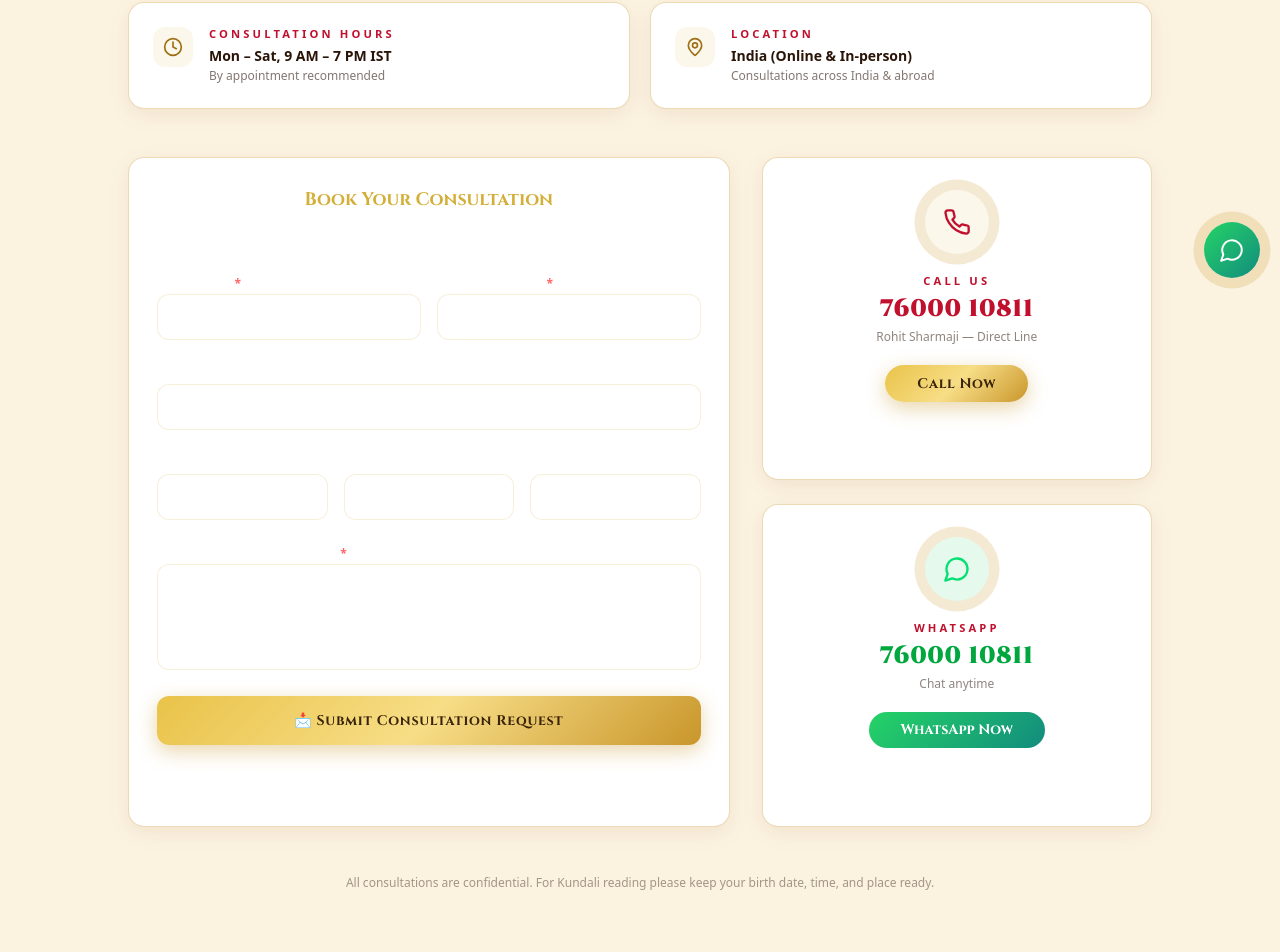
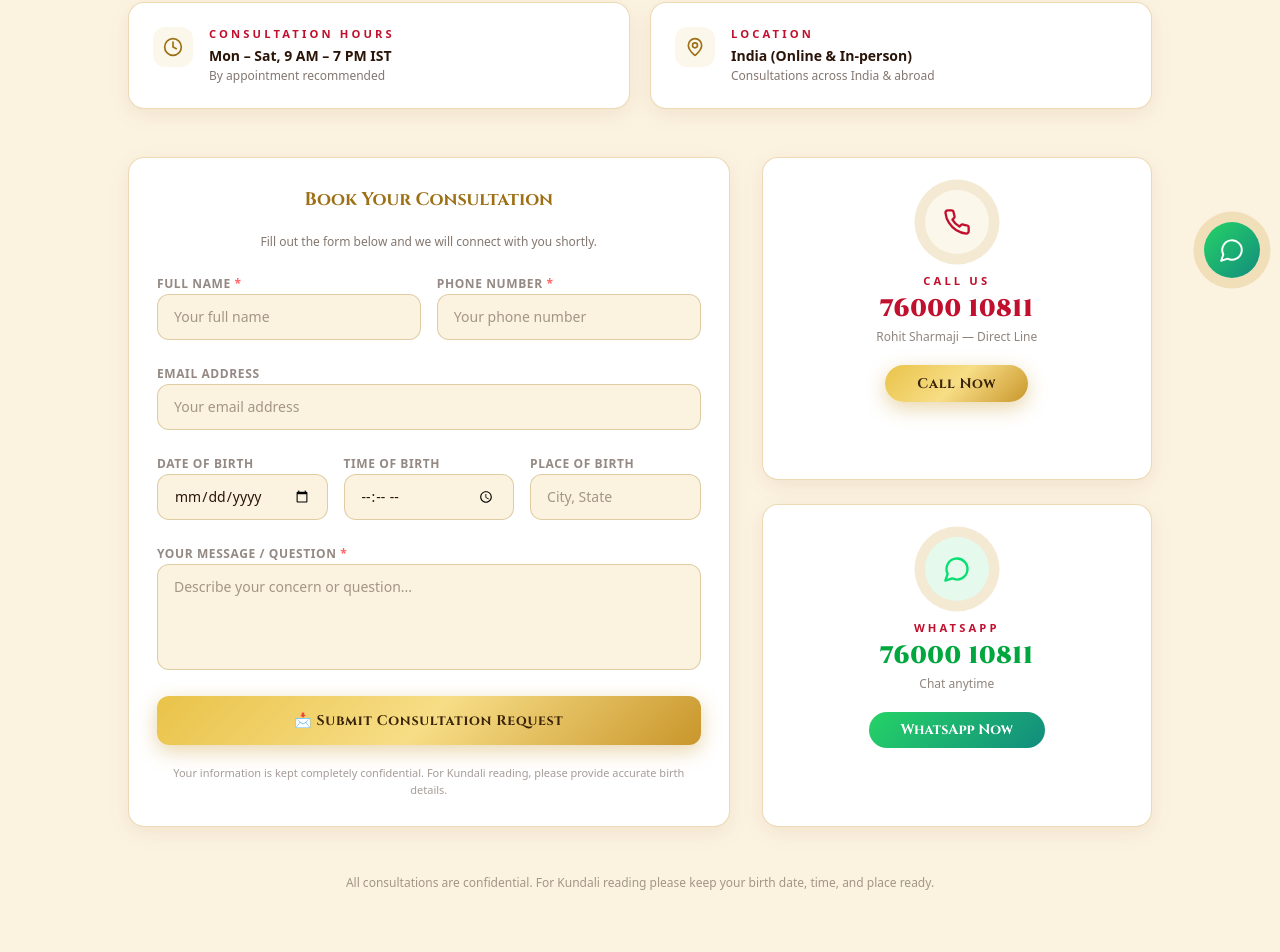
Before and after one commit to Sanchitjha/Astrologer, a Next.js app: page /contact in a window 1280 px wide. Shown: the part 498-1450 px from the top of the page. Built offline with nearby package versions, Linux system fonts and the light colour scheme.

Commit message:
feat: implement initial set of reusable components for astrology website sections

```diff
--- a/components/ContactForm.js
+++ b/components/ContactForm.js
@@ -48,12 +48,12 @@ export default function ContactForm() {
       <div className="glass-card rounded-2xl p-10 text-center space-y-4">
         <span className="text-5xl block">✅</span>
         <h3
-          className="text-[#D4AF37] text-xl font-bold"
+          className="text-[#9E7016] text-xl font-bold"
           style={{ fontFamily: 'var(--font-cinzel)' }}
         >
           Message Sent!
         </h3>
-        <p className="text-white/60 text-sm">
+        <p className="text-[#2A1408]/60 text-sm">
           Thank you for reaching out. Rohit Sharmaji will get back to you soon.
         </p>
         <button
@@ -73,18 +73,18 @@ export default function ContactForm() {
   return (
     <form onSubmit={handleSubmit} className="glass-card rounded-2xl p-7 space-y-5">
       <h3
-        className="text-[#D4AF37] font-bold text-lg text-center"
+        className="text-[#9E7016] font-bold text-lg text-center"
         style={{ fontFamily: 'var(--font-cinzel)' }}
       >
         Book Your Consultation
       </h3>
-      <p className="text-white/58 text-xs text-center">
+      <p className="text-[#2A1408]/58 text-xs text-center">
         Fill out the form below and we will connect with you shortly.
       </p>
 
       <div className="grid sm:grid-cols-2 gap-4">
         <div className="space-y-1.5">
-          <label htmlFor="name" className="text-white/50 text-xs font-semibold tracking-wider uppercase">
+          <label htmlFor="name" className="text-[#2A1408]/50 text-xs font-semibold tracking-wider uppercase">
             Full Name <span className="text-red-400">*</span>
           </label>
           <input
@@ -95,12 +95,12 @@ export default function ContactForm() {
             value={form.name}
             onChange={handleChange}
             placeholder="Your full name"
-            className="w-full bg-white/5 border border-[#D4AF37]/20 rounded-xl px-4 py-3 text-sm text-white placeholder:text-white/42 focus:border-[#D4AF37]/60 focus:outline-none focus:ring-1 focus:ring-[#D4AF37]/30 transition-colors"
+            className="w-full bg-[#FBF3E0] border border-[#9E7016]/30 rounded-xl px-4 py-3 text-sm text-[#2A1408] placeholder:text-[#2A1408]/42 focus:border-[#C1102E]/60 focus:outline-none focus:ring-1 focus:ring-[#C1102E]/20 transition-colors"
           />
         </div>
 
         <div className="space-y-1.5">
-          <label htmlFor="phone" className="text-white/50 text-xs font-semibold tracking-wider uppercase">
+          <label htmlFor="phone" className="text-[#2A1408]/50 text-xs font-semibold tracking-wider uppercase">
             Phone Number <span className="text-red-400">*</span>
           </label>
           <input
@@ -111,13 +111,13 @@ export default function ContactForm() {
             value={form.phone}
             onChange={handleChange}
             placeholder="Your phone number"
-            className="w-full bg-white/5 border border-[#D4AF37]/20 rounded-xl px-4 py-3 text-sm text-white placeholder:text-white/42 focus:border-[#D4AF37]/60 focus:outline-none focus:ring-1 focus:ring-[#D4AF37]/30 transition-colors"
+            className="w-full bg-[#FBF3E0] border border-[#9E7016]/30 rounded-xl px-4 py-3 text-sm text-[#2A1408] placeholder:text-[#2A1408]/42 focus:border-[#C1102E]/60 focus:outline-none focus:ring-1 focus:ring-[#C1102E]/20 transition-colors"
           />
         </div>
       </div>
 
       <div className="space-y-1.5">
-        <label htmlFor="email" className="text-white/50 text-xs font-semibold tracking-wider uppercase">
+        <label htmlFor="email" className="text-[#2A1408]/50 text-xs font-semibold tracking-wider uppercase">
           Email Address
         </label>
         <input
@@ -127,13 +127,13 @@ export default function ContactForm() {
           value={form.email}
           onChange={handleChange}
           placeholder="Your email address"
-          className="w-full bg-white/5 border border-[#D4AF37]/20 rounded-xl px-4 py-3 text-sm text-white placeholder:text-white/42 focus:border-[#D4AF37]/60 focus:outline-none focus:ring-1 focus:ring-[#D4AF37]/30 transition-colors"
+          className="w-full bg-[#FBF3E0] border border-[#9E7016]/30 rounded-xl px-4 py-3 text-sm text-[#2A1408] placeholder:text-[#2A1408]/42 focus:border-[#C1102E]/60 focus:outline-none focus:ring-1 focus:ring-[#C1102E]/20 transition-colors"
         />
       </div>
 
       <div className="grid sm:grid-cols-3 gap-4">
         <div className="space-y-1.5">
-          <label htmlFor="dob" className="text-white/50 text-xs font-semibold tracking-wider uppercase">
+          <label htmlFor="dob" className="text-[#2A1408]/50 text-xs font-semibold tracking-wider uppercase">
             Date of Birth
           </label>
           <input
@@ -142,12 +142,12 @@ export default function ContactForm() {
             type="date"
             value={form.dob}
             onChange={handleChange}
-            className="w-full bg-white/5 border border-[#D4AF37]/20 rounded-xl px-4 py-3 text-sm text-white placeholder:text-white/42 focus:border-[#D4AF37]/60 focus:outline-none focus:ring-1 focus:ring-[#D4AF37]/30 transition-colors [color-scheme:dark]"
+            className="w-full bg-[#FBF3E0] border border-[#9E7016]/30 rounded-xl px-4 py-3 text-sm text-[#2A1408] placeholder:text-[#2A1408]/42 focus:border-[#C1102E]/60 focus:outline-none focus:ring-1 focus:ring-[#C1102E]/20 transition-colors [color-scheme:light]"
           />
         </div>
 
         <div className="space-y-1.5">
-          <label htmlFor="tob" className="text-white/50 text-xs font-semibold tracking-wider uppercase">
+          <label htmlFor="tob" className="text-[#2A1408]/50 text-xs font-semibold tracking-wider uppercase">
             Time of Birth
           </label>
           <input
@@ -156,12 +156,12 @@ export default function ContactForm() {
             type="time"
             value={form.tob}
             onChange={handleChange}
-            className="w-full bg-white/5 border border-[#D4AF37]/20 rounded-xl px-4 py-3 text-sm text-white placeholder:text-white/42 focus:border-[#D4AF37]/60 focus:outline-none focus:ring-1 focus:ring-[#D4AF37]/30 transition-colors [color-scheme:dark]"
+            className="w-full bg-[#FBF3E0] border border-[#9E7016]/30 rounded-xl px-4 py-3 text-sm text-[#2A1408] placeholder:text-[#2A1408]/42 focus:border-[#C1102E]/60 focus:outline-none focus:ring-1 focus:ring-[#C1102E]/20 transition-colors [color-scheme:light]"
           />
         </div>
 
         <div className="space-y-1.5">
-          <label htmlFor="pob" className="text-white/50 text-xs font-semibold tracking-wider uppercase">
+          <label htmlFor="pob" className="text-[#2A1408]/50 text-xs font-semibold tracking-wider uppercase">
             Place of Birth
           </label>
           <input
@@ -171,13 +171,13 @@ export default function ContactForm() {
             value={form.pob}
             onChange={handleChange}
             placeholder="City, State"
-            className="w-full bg-white/5 border border-[#D4AF37]/20 rounded-xl px-4 py-3 text-sm text-white placeholder:text-white/42 focus:border-[#D4AF37]/60 focus:outline-none focus:ring-1 focus:ring-[#D4AF37]/30 transition-colors"
+            className="w-full bg-[#FBF3E0] border border-[#9E7016]/30 rounded-xl px-4 py-3 text-sm text-[#2A1408] placeholder:text-[#2A1408]/42 focus:border-[#C1102E]/60 focus:outline-none focus:ring-1 focus:ring-[#C1102E]/20 transition-colors"
           />
         </div>
       </div>
 
       <div className="space-y-1.5">
-        <label htmlFor="message" className="text-white/50 text-xs font-semibold tracking-wider uppercase">
+        <label htmlFor="message" className="text-[#2A1408]/50 text-xs font-semibold tracking-wider uppercase">
           Your Message / Question <span className="text-red-400">*</span>
         </label>
         <textarea
@@ -188,7 +188,7 @@ export default function ContactForm() {
           value={form.message}
           onChange={handleChange}
           placeholder="Describe your concern or question..."
-          className="w-full bg-white/5 border border-[#D4AF37]/20 rounded-xl px-4 py-3 text-sm text-white placeholder:text-white/42 focus:border-[#D4AF37]/60 focus:outline-none focus:ring-1 focus:ring-[#D4AF37]/30 transition-colors resize-none"
+          className="w-full bg-[#FBF3E0] border border-[#9E7016]/30 rounded-xl px-4 py-3 text-sm text-[#2A1408] placeholder:text-[#2A1408]/42 focus:border-[#C1102E]/60 focus:outline-none focus:ring-1 focus:ring-[#C1102E]/20 transition-colors resize-none"
         />
       </div>
 
@@ -201,7 +201,7 @@ export default function ContactForm() {
         {sending ? 'Sending...' : '📩 Submit Consultation Request'}
       </button>
 
-      <p className="text-white/42 text-[11px] text-center">
+      <p className="text-[#2A1408]/42 text-[11px] text-center">
         Your information is kept completely confidential. For Kundali reading, please provide accurate birth details.
       </p>
     </form>
```
